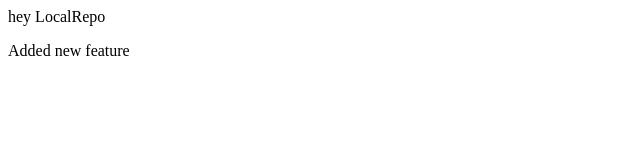
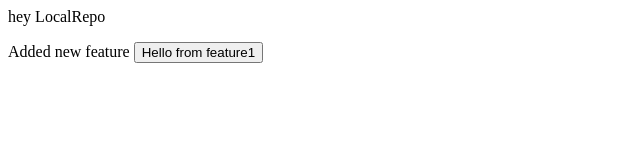
Before and after one commit to shravanchinchkar/GitDemoLocalRepo, a plain HTML site: page index.html in a window 1280 px wide. Shown: the whole page, without its empty margins (0-640 px from the left). Drawn offline with Linux system fonts and the light colour scheme.

Commit message:
Add button in feature1 file

```diff
--- a/index.html
+++ b/index.html
@@ -7,6 +7,6 @@
 </head>
 <body>
     hey LocalRepo
-    <p>Added new feature</p>
+    <p>Added new feature <button>Hello from feature1</button></p>
 </body>
 </html>
```
